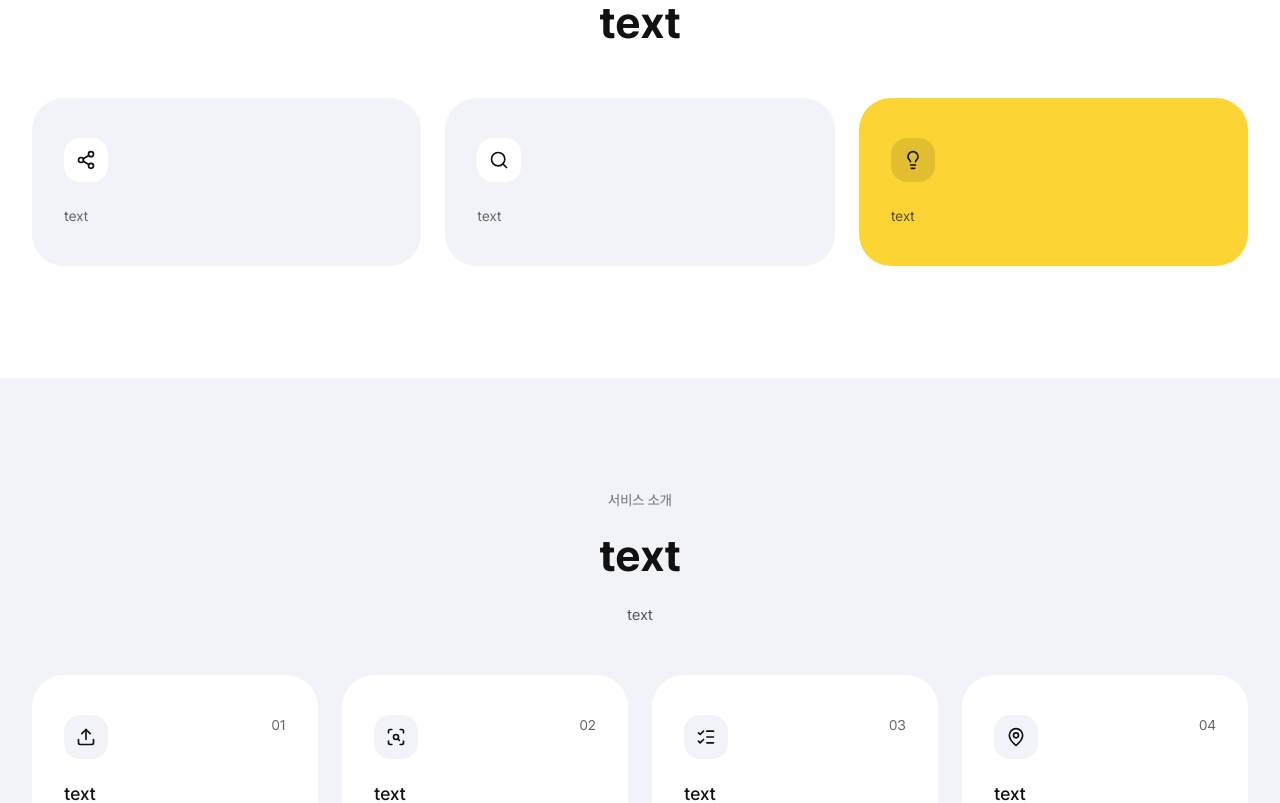
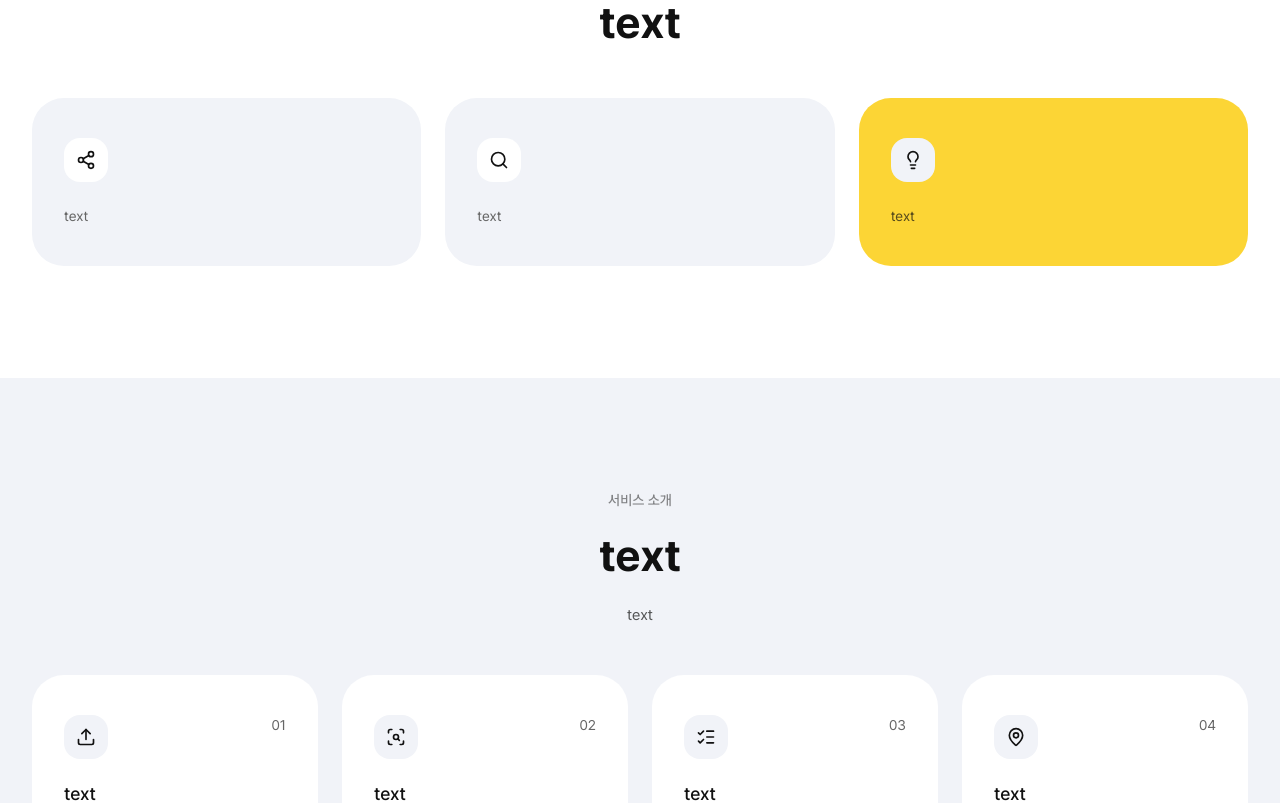
Before and after one commit to kimjaeheeht/alphateam2, a Next.js app: page /ggparrot in a window 1280 px wide. Shown: the part 1020-1823 px from the top of the page. Built offline with nearby package versions, Linux system fonts and the light colour scheme; no server answers.

Commit message:
아이콘 배경 및 간격 조정

```diff
--- a/components/home/ProjectCards.tsx
+++ b/components/home/ProjectCards.tsx
@@ -22,7 +22,7 @@ export default function ProjectCards() {
               <Link
                 href={project.href}
                 aria-label={`${project.name} 자세히 보기`}
-                className="group flex h-full flex-col items-center gap-6 rounded-3xl bg-white px-6 py-7 text-center shadow-none transition-[transform,box-shadow] duration-500 ease-[cubic-bezier(0.22,1,0.36,1)] hover:-translate-y-1 hover:shadow-[0_12px_40px_rgba(17,17,17,0.08)] sm:rounded-4xl sm:px-8 sm:py-10"
+                className="group flex h-full flex-col items-center gap-4 sm:gap-6 rounded-3xl bg-white px-6 py-7 text-center shadow-none transition-[transform,box-shadow] duration-500 ease-[cubic-bezier(0.22,1,0.36,1)] hover:-translate-y-1 hover:shadow-[0_12px_40px_rgba(17,17,17,0.08)] sm:rounded-4xl sm:px-8 sm:py-10"
               >
                 <div className="flex h-12 items-center justify-center">
                   <BrandImage
--- a/components/service/ServiceCards.tsx
+++ b/components/service/ServiceCards.tsx
@@ -63,11 +63,11 @@ export default function ServiceCards({
                       "inline-flex size-11 shrink-0 items-center justify-center rounded-2xl",
                       featured
                         ? lightAccent
-                          ? "bg-black/10 text-foreground"
+                          ? "bg-surface text-foreground"
                           : "bg-white/20 text-white"
-                        : variant === "feature"
-                          ? "bg-surface text-foreground"
-                          : "bg-white text-foreground",
+                        : variant === "story"
+                          ? "bg-white text-foreground"
+                          : "bg-surface text-foreground",
                     )}
                   >
                     <ServiceIcon name={item.icon} className="size-5" />
--- a/components/service/ServicePage.tsx
+++ b/components/service/ServicePage.tsx
@@ -220,7 +220,7 @@ export default function ServicePage({
                     {content.brand.tokens.map((token, index) => (
                       <div
                         key={`${token.label}-${index}`}
-                        className="flex items-baseline gap-8 border-t border-foreground/10 py-4 last:border-b"
+                        className="flex items-baseline gap-8 border-t border-foreground/15 py-4 last:border-b"
                       >
                         <dt className="w-18 sm:w-28 shrink-0 font-bold">{token.label}</dt>
                         <dd className="text-muted">{token.value}</dd>
```
